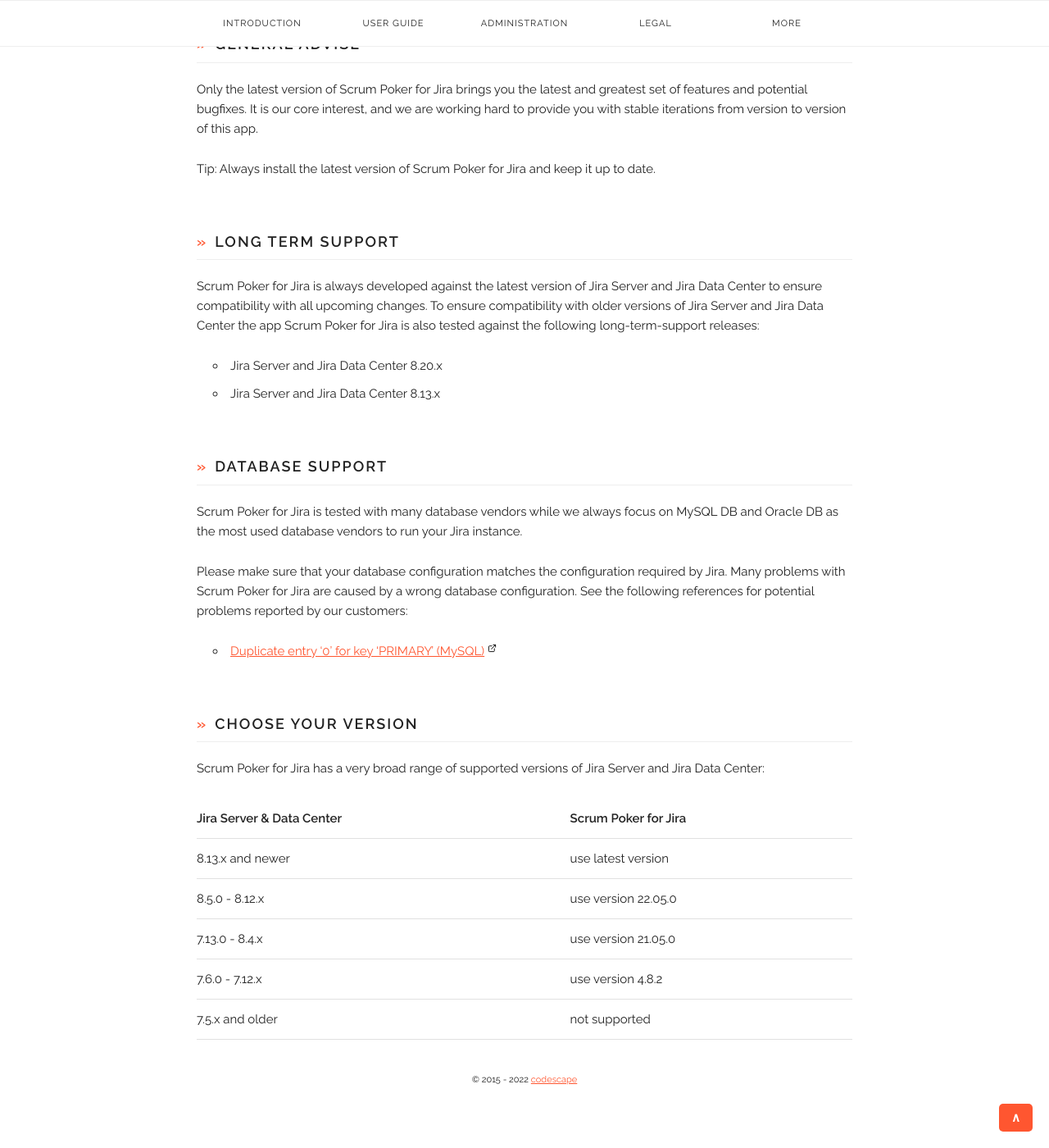
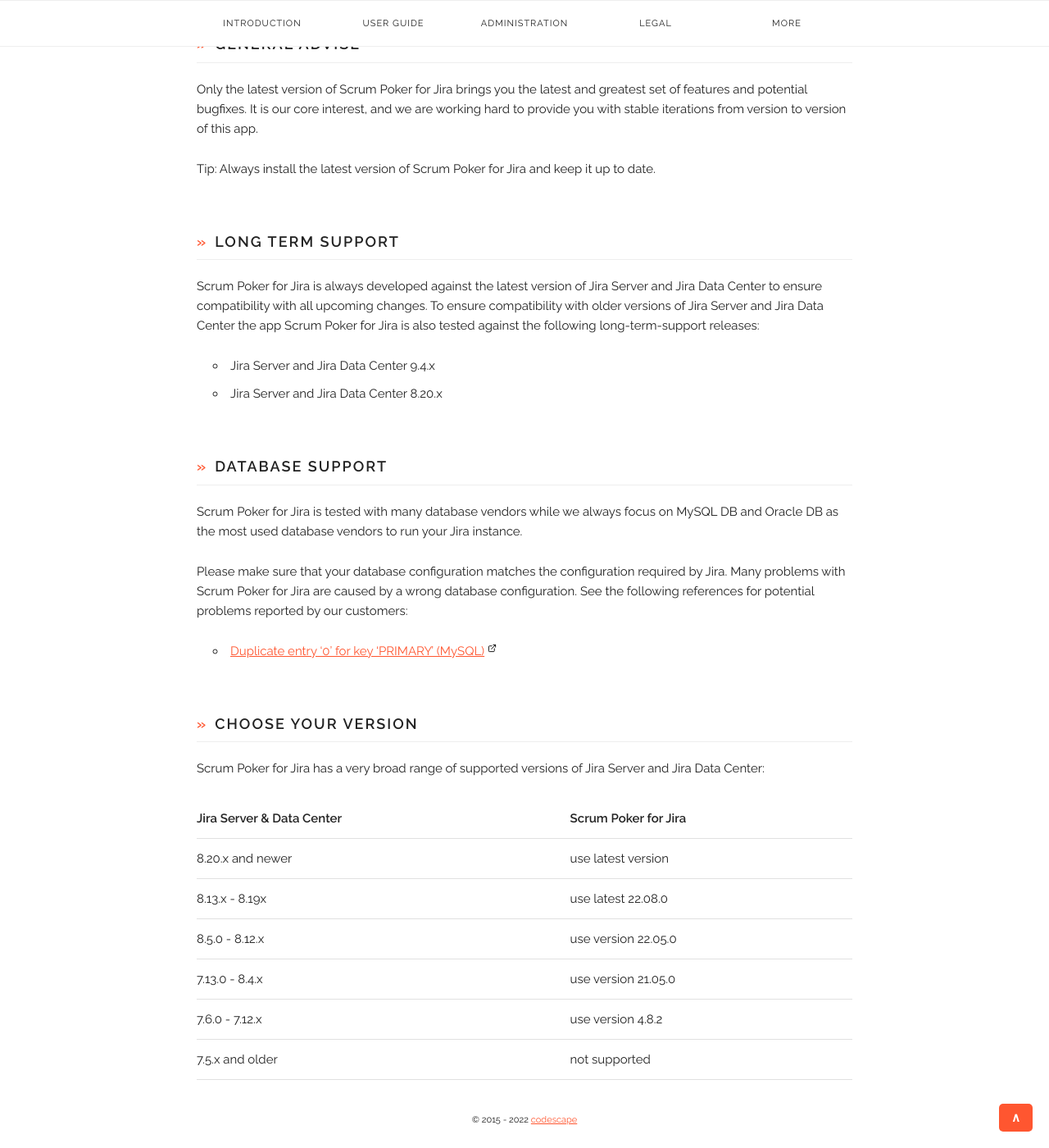
Before and after one commit to codescape/jira-scrum-poker, a Jekyll site: the page built from docs/compatibility-matrix.md, in a window 1280 px wide and 1400 px high, scrolled down 586 px. Shown: the whole window at 82% size. Built offline with Jekyll 4.4.1, drawn with Linux system fonts in a browser that asks for light colours; nearby versions of some CDN libraries.

Commit message:
chore: drop support for 8.13.x and ensure compatibility for latest versions

```diff
--- a/docs/compatibility-matrix.md
+++ b/docs/compatibility-matrix.md
@@ -19,8 +19,8 @@
 Scrum Poker for Jira is always developed against the latest version of Jira Server and Jira Data Center to ensure compatibility with all upcoming changes.
 To ensure compatibility with older versions of Jira Server and Jira Data Center the app Scrum Poker for Jira is also tested against the following long-term-support releases:
 
+* Jira Server and Jira Data Center 9.4.x
 * Jira Server and Jira Data Center 8.20.x
-* Jira Server and Jira Data Center 8.13.x
 
 ### Database support
 
@@ -38,7 +38,8 @@
 
 | Jira Server & Data Center | Scrum Poker for Jira |
 | ------------------------- | -------------------- |
-| 8.13.x and newer          | use latest version   |
+| 8.20.x and newer          | use latest version   |
+| 8.13.x - 8.19x            | use latest 22.08.0   |
 | 8.5.0 - 8.12.x            | use version 22.05.0  |
 | 7.13.0 - 8.4.x            | use version 21.05.0  |
 | 7.6.0 - 7.12.x            | use version 4.8.2    |
--- a/pom.xml
+++ b/pom.xml
@@ -41,10 +41,10 @@
         <maven.compiler.target>${java.version}</maven.compiler.target>
 
         <!-- Jira versions -->
-        <jira.version>9.3.0</jira.version>
+        <jira.version>9.4.0</jira.version>
         <jira.version.latest>${jira.version}</jira.version.latest>
-        <jira.version.lts.current>8.20.13</jira.version.lts.current>
-        <jira.version.lts.previous>8.13.26</jira.version.lts.previous>
+        <jira.version.lts.current>9.4.0</jira.version.lts.current>
+        <jira.version.lts.previous>8.20.15</jira.version.lts.previous>
 
         <!-- Dependency versions -->
         <!-- see com.atlassian.jira:jira-project:${jira.version} for correct versions -->
```
Also changed, not shown: docs/changelog.md.
